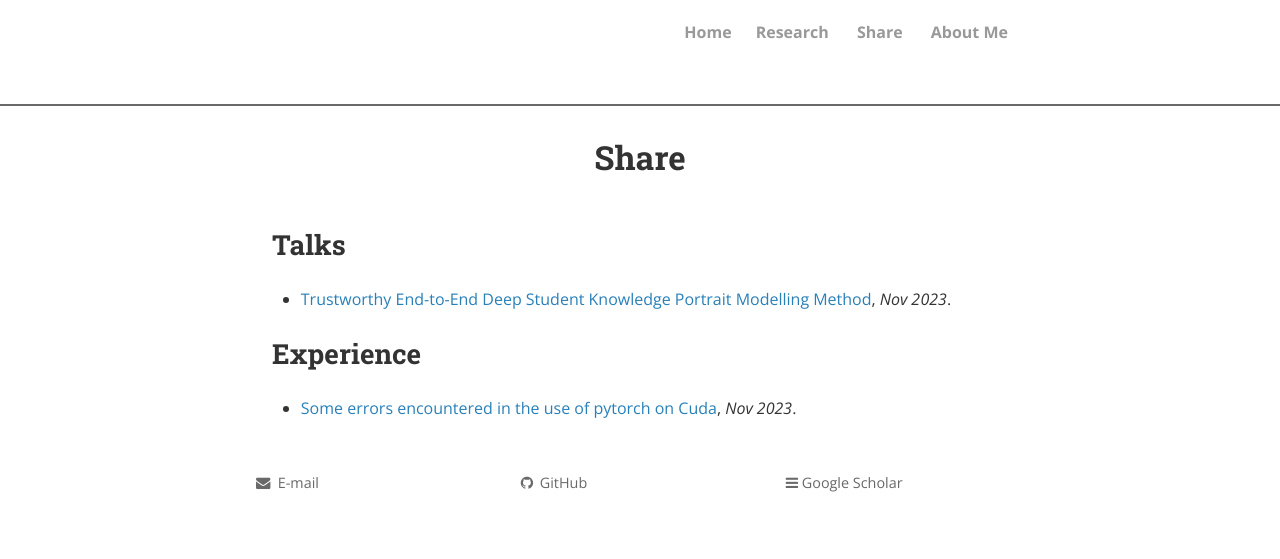
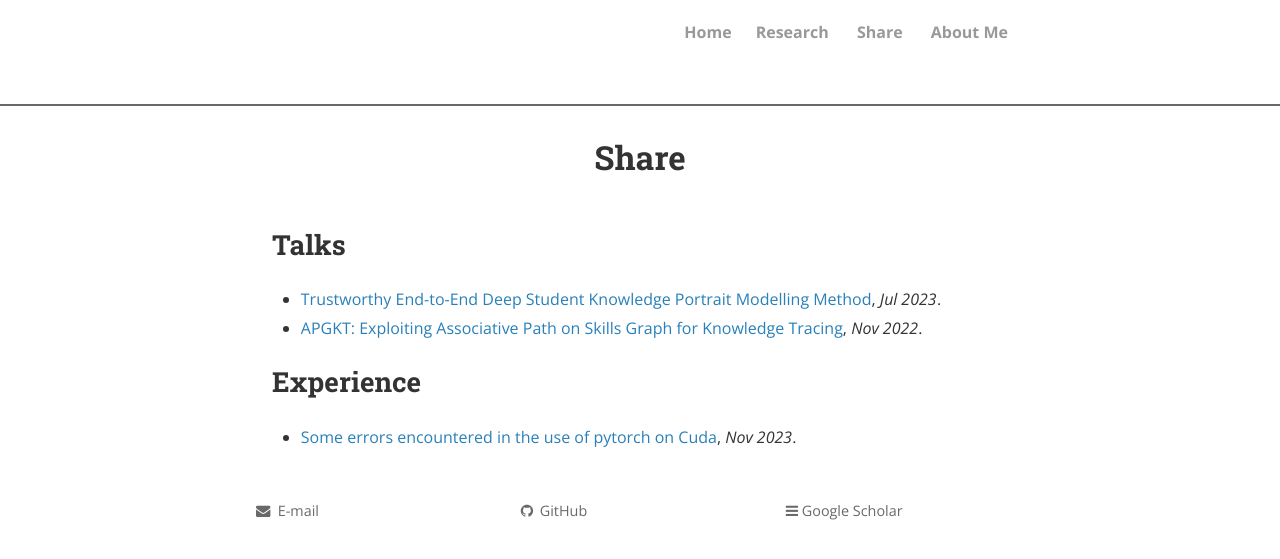
Before and after one commit to sosweetzhang/sosweetzhang.github.io, a Jekyll site: the page built from share.md, in a window 1280 px wide. Shown: the top 559 px of the page. Built offline with Jekyll 4.4.1, drawn with Linux system fonts in a browser that asks for light colours; nearby versions of some CDN libraries; comment, search, counter and statistics services are not loaded; a style sheet for code colours, icons or effects is not loaded.

Commit message:
Update share.md

```diff
--- a/share.md
+++ b/share.md
@@ -6,7 +6,8 @@ permalink: /share/
 
 
 ## Talks
-- [Trustworthy End-to-End Deep Student Knowledge Portrait Modelling Method](/share/Talks/CCFAI2023-DKP.pdf), _Nov 2023_.
+- [Trustworthy End-to-End Deep Student Knowledge Portrait Modelling Method](/share/Talks/CCFAI2023-DKP.pdf), _Jul 2023_.
+- [APGKT: Exploiting Associative Path on Skills Graph for Knowledge Tracing](/share/Talks/PRICAI2022-APGKT.pdf), _Nov 2022_.
 
 ## Experience
 - [Some errors encountered in the use of pytorch on Cuda](/share/Experience/231106.md), _Nov 2023_.
```
